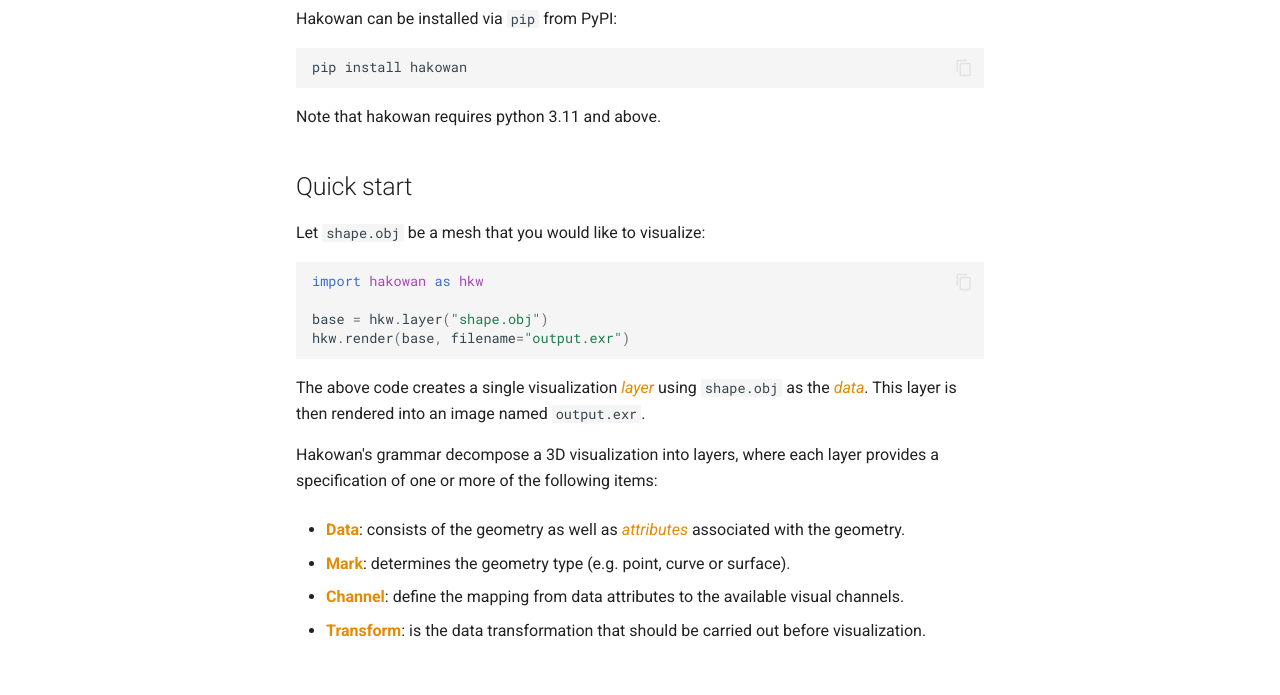
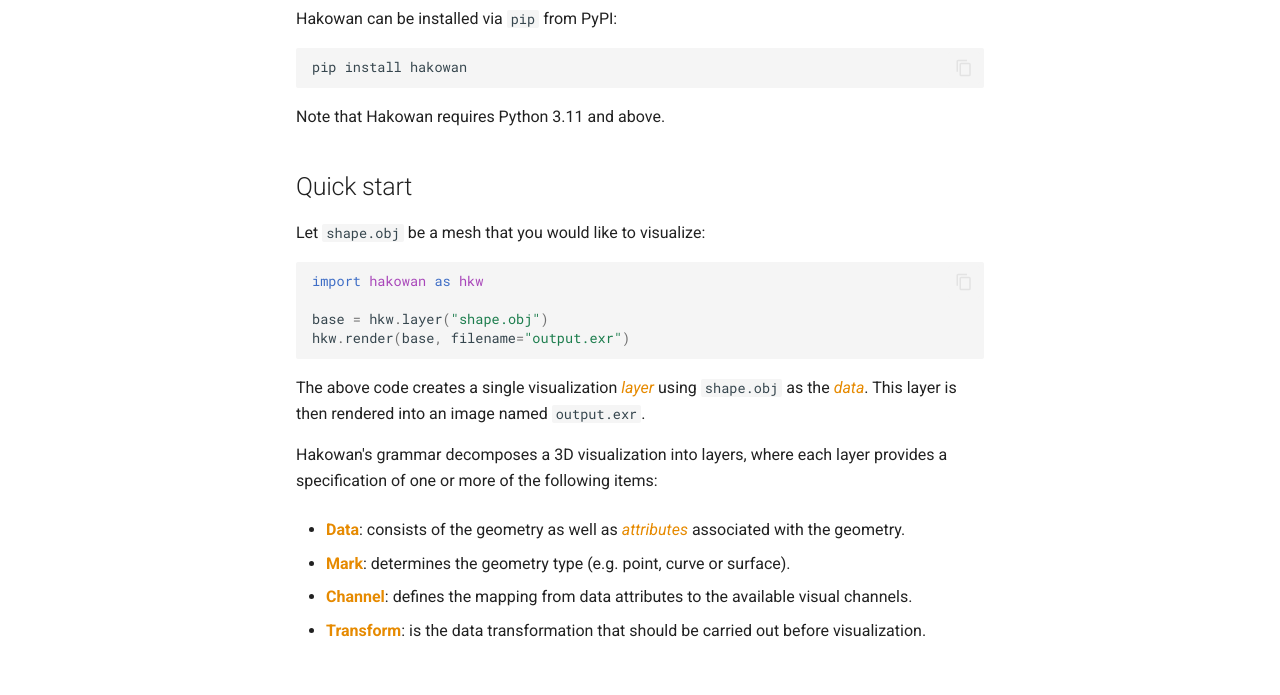
Before and after one commit to Hakowan/hakowan, an MkDocs documentation site: the page built from docs/index.md, in a window 1280 px wide and 1294 px high. Shown: the part 367-1062 px from the top of the window. Built offline with MkDocs 1.6.1 and Material for MkDocs 9.7.7, drawn with Linux system fonts in a browser that asks for light colours; comment, search, counter and statistics services are not loaded.

Commit message:
Typo fixes in doc.

````diff
--- a/docs/index.md
+++ b/docs/index.md
@@ -16,7 +16,7 @@
 pip install hakowan
 ```
 
-Note that hakowan requires python 3.11 and above.
+Note that Hakowan requires Python 3.11 and above.
 
 ## Quick start
 
@@ -33,7 +33,7 @@
 `shape.obj` as the [_data_](guide/data.md). This layer is then rendered into an image
 named `output.exr`.
 
-Hakowan's grammar decompose a 3D visualization into layers, where each layer
+Hakowan's grammar decomposes a 3D visualization into layers, where each layer
 provides a specification of one or more of the following items:
 
 * [__Data__](guide/data.md): consists of the geometry as well as
@@ -41,7 +41,7 @@
 
 * [__Mark__](guide/mark.md): determines the geometry type (e.g. point, curve or surface).
 
-* [__Channel__](guide/channel.md): define the mapping from data attributes to the available visual channels.
+* [__Channel__](guide/channel.md): defines the mapping from data attributes to the available visual channels.
 
 * [__Transform__](guide/transform.md): is the data transformation that should be carried out before visualization.
 
````
Also changed, not shown: README.md (+1 -1 lines), docs/guide/data.md (+3 -4 lines), docs/guide/grammar.md (+1 -1 lines), docs/guide/layer.md (+2 -3 lines).
